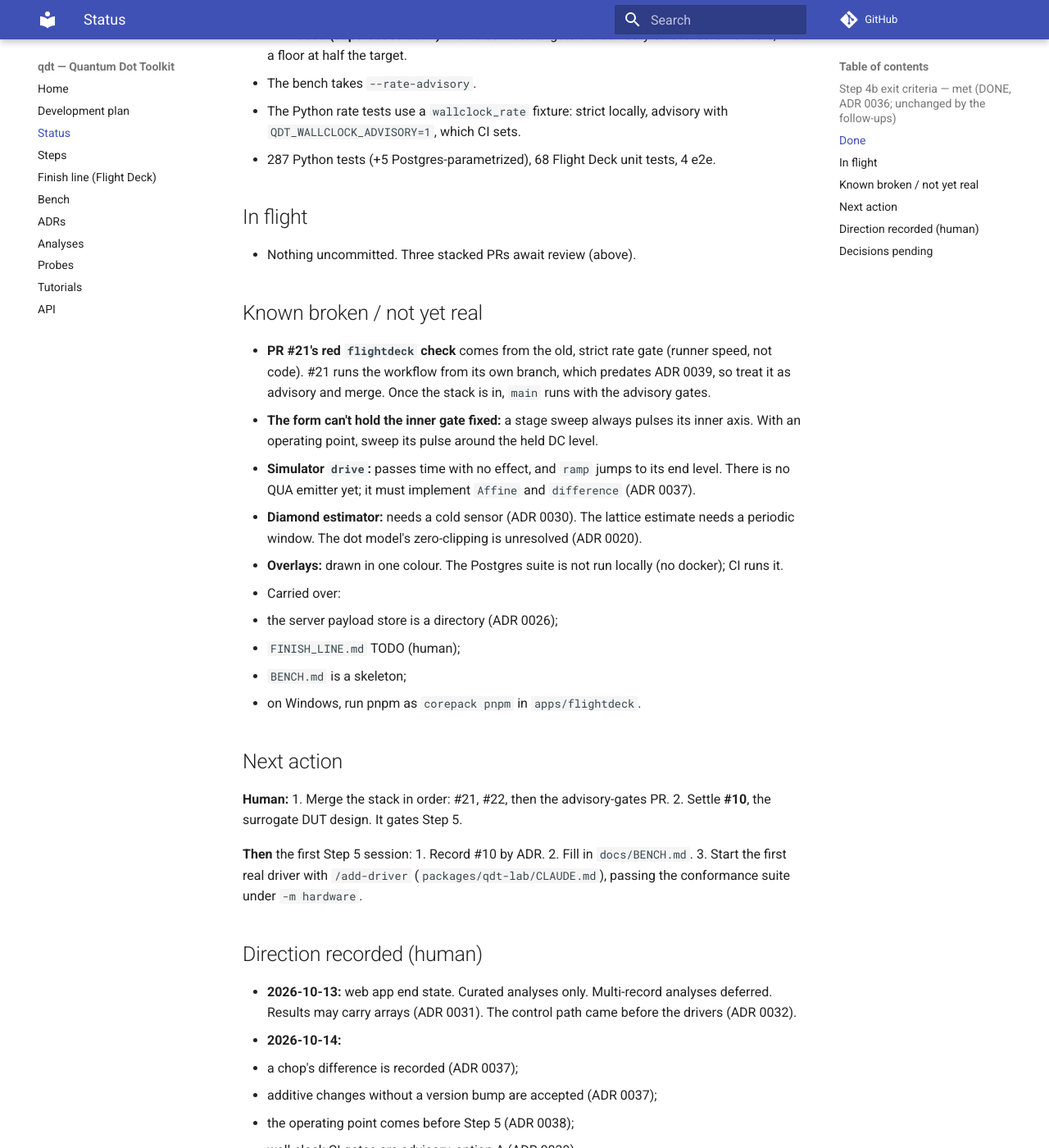
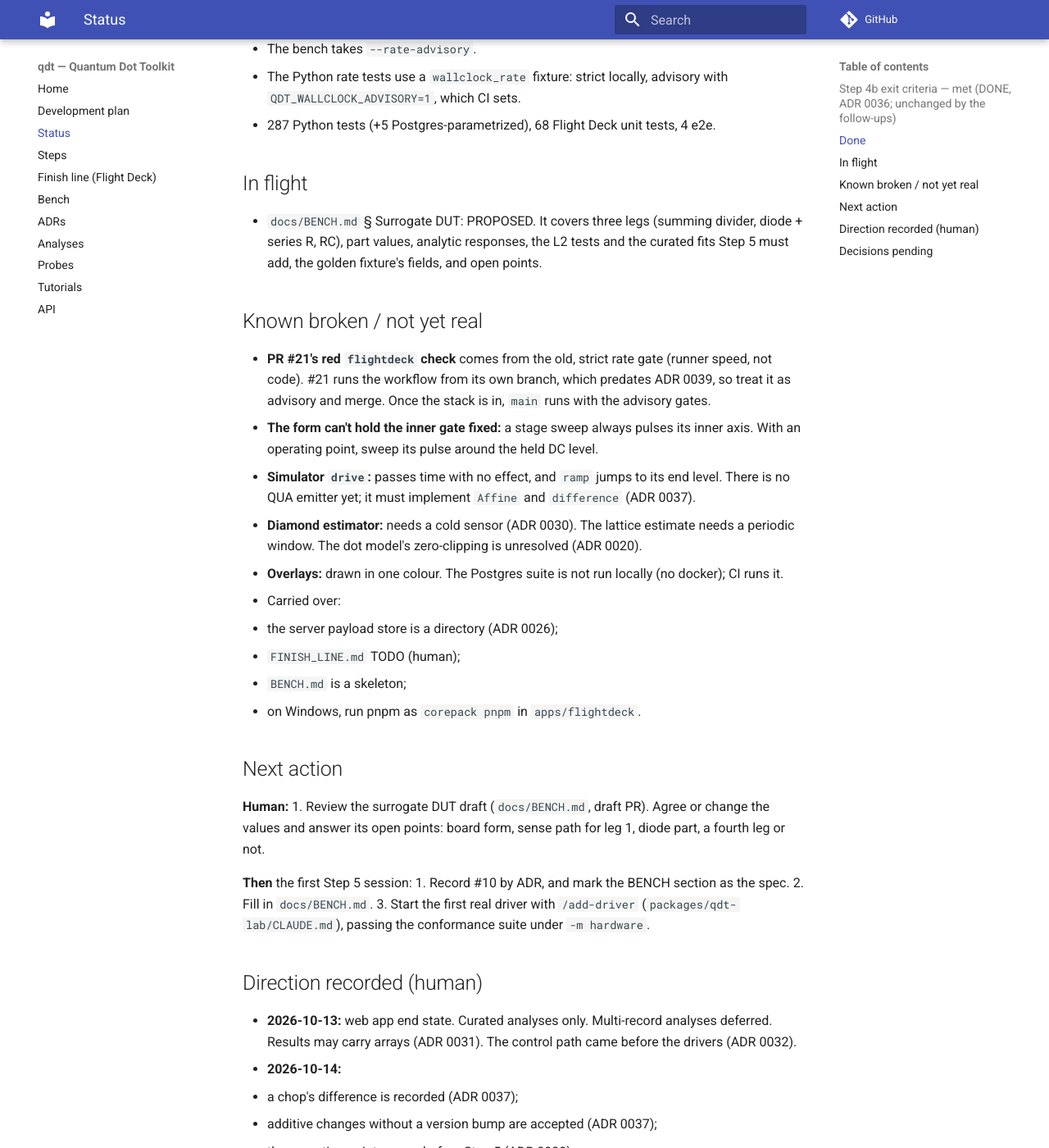
Before and after one commit to CowboyQuantum/qdt, an MkDocs documentation site: the page built from docs/STATUS.md, in a window 1280 px wide and 1400 px high, scrolled down 1311 px. Shown: the whole window at 82% size. Built offline with MkDocs 1.6.1 and Material for MkDocs 9.7.7, drawn with Linux system fonts in a browser that asks for light colours; comment, search, counter and statistics services are not loaded; some of the changed text lies outside the part shown.

Commit message:
docs: STATUS — #10 drafted in BENCH.md, awaiting review
Co-Authored-By: Claude Opus 5.5 <noreply@anthropic.com>

```diff
--- a/docs/STATUS.md
+++ b/docs/STATUS.md
@@ -4,12 +4,10 @@
 > A fresh session must be able to continue from this file alone.
 
 **Current step:** 5 — Instrument drivers → `docs/steps/05-instrument-drivers-last-mile.md` (NOT STARTED).
-Step 4b DONE (ADR 0036). Three follow-ups are open as stacked PRs; merge them in this order:
-- `step-4b/chopped-readout`: PR #21 → `main`.
-- `step-4b/operating-point`: PR #22 → #21's branch.
-- `step-4b/advisory-gates`: → #22's branch (ADR 0039).
-
-GitHub retargets each PR to `main` as the one below it merges.
+Step 4b DONE (ADR 0036). The demo follow-ups are merged: #21 (ADR 0037), #22 (ADR 0038), #23 (ADR
+0039).
+**Branch:** `step-5/surrogate-dut-draft` (draft PR). It holds the proposed surrogate DUT for #10 in
+`docs/BENCH.md`, for the human to review.
 
 **Last session:** 2026-10-14. The human agreed ADR 0037 (no version bump; `difference` in the sequence)
 and asked for the operating point before Step 5 (built as ADR 0038). They then chose advisory
@@ -44,7 +42,9 @@ wall-clock CI gates (ADR 0039).
 - 287 Python tests (+5 Postgres-parametrized), 68 Flight Deck unit tests, 4 e2e.
 
 ## In flight
-- Nothing uncommitted. Three stacked PRs await review (above).
+- `docs/BENCH.md` § Surrogate DUT: PROPOSED. It covers three legs (summing divider, diode + series R,
+  RC), part values, analytic responses, the L2 tests and the curated fits Step 5 must add, the golden
+  fixture's fields, and open points.
 
 ## Known broken / not yet real
 - **PR #21's red `flightdeck` check** comes from the old, strict rate gate (runner speed, not code).
@@ -65,11 +65,11 @@ wall-clock CI gates (ADR 0039).
 
 ## Next action
 **Human:**
-1. Merge the stack in order: #21, #22, then the advisory-gates PR.
-2. Settle **#10**, the surrogate DUT design. It gates Step 5.
+1. Review the surrogate DUT draft (`docs/BENCH.md`, draft PR). Agree or change the values and answer its
+   open points: board form, sense path for leg 1, diode part, a fourth leg or not.
 
 **Then** the first Step 5 session:
-1. Record #10 by ADR.
+1. Record #10 by ADR, and mark the BENCH section as the spec.
 2. Fill in `docs/BENCH.md`.
 3. Start the first real driver with `/add-driver` (`packages/qdt-lab/CLAUDE.md`), passing the
    conformance suite under `-m hardware`.
@@ -84,7 +84,7 @@ wall-clock CI gates (ADR 0039).
   - wall-clock CI gates are advisory, option A (ADR 0039).
 
 ## Decisions pending
-- #10 surrogate DUT design (by Step 5 entry).
+- #10 surrogate DUT design (by Step 5 entry): drafted in `docs/BENCH.md`, awaiting review.
 - A default operating point per device (not in ADR 0038).
 - Whether to fix the dot model's zero-clipping (ADR 0020 amendment).
 - Whether the diamond estimator should survive warm edges.
```
